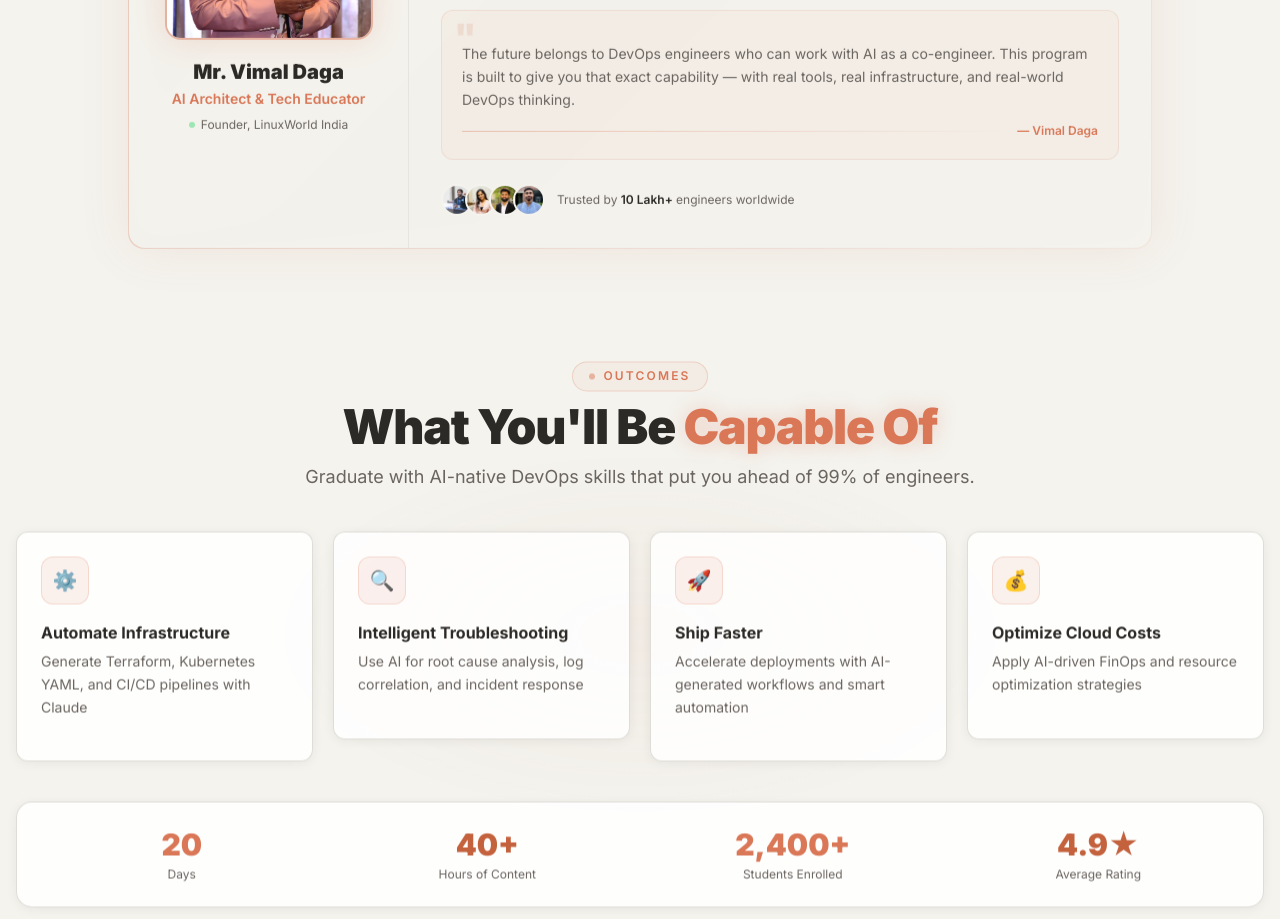
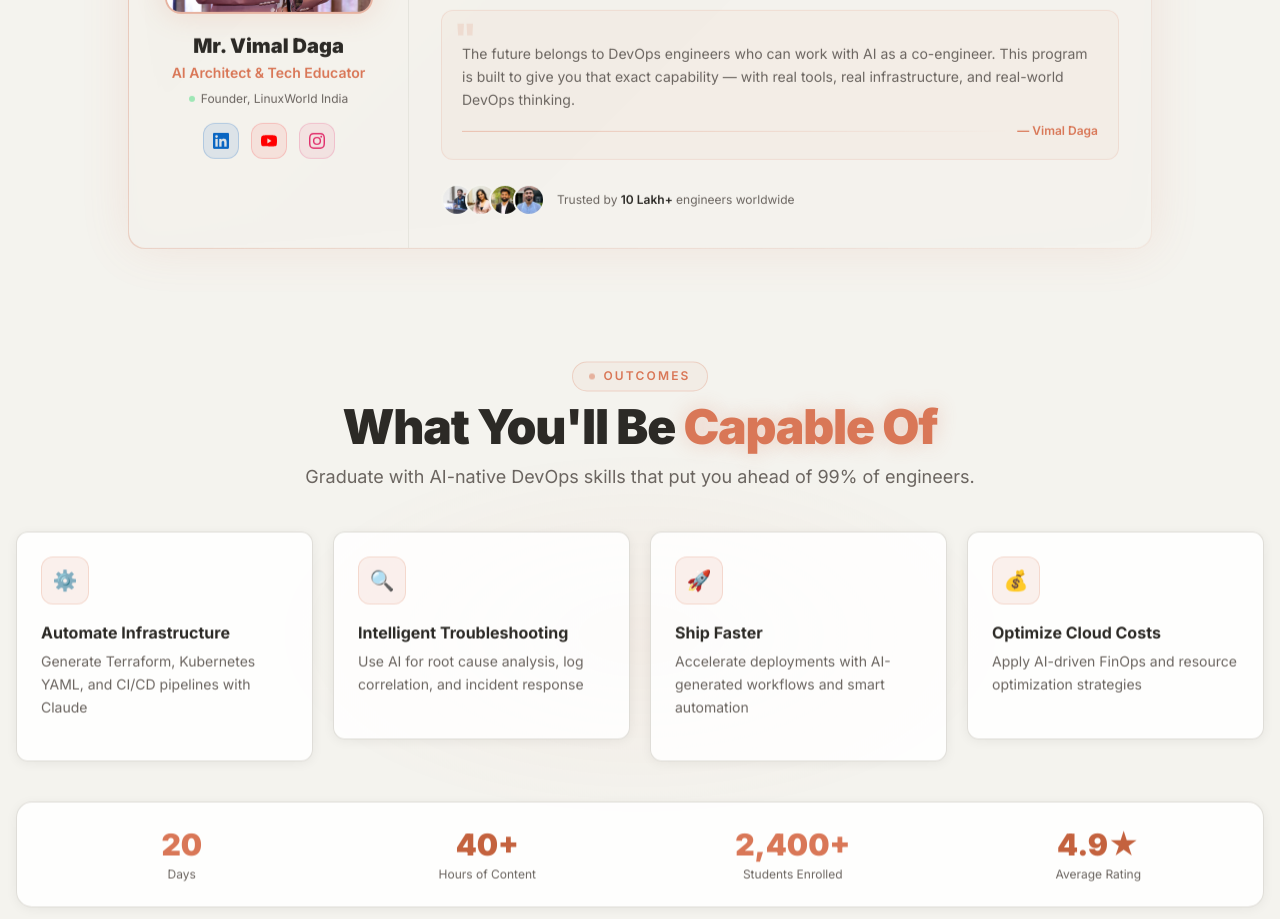
Before and after one commit to LWindia/Ai-agent-Claude, a React (Vite) app: page / in a window 1280 px wide. Shown: the part 7000-7919 px from the top of the page. Built offline with nearby package versions, Linux system fonts and the light colour scheme.

Commit message:
feat: add Vimal Daga social links to mentor section
- LinkedIn: linkedin.com/in/vimaldaga/
- YouTube: youtube.com/@IIECconnect
- Instagram: instagram.com/vimaldaga.india/
Icons placed below photo with hover scale effect

```diff
--- a/src/components/sections/MentorSection.tsx
+++ b/src/components/sections/MentorSection.tsx
@@ -79,6 +79,63 @@ export default function MentorSection() {
                     <div className="flex items-center justify-center gap-1.5 mt-2">
                       <span className="w-1.5 h-1.5 rounded-full bg-green-400 animate-pulse" />
                       <span className="text-text-secondary text-xs">Founder, LinuxWorld India</span>
+                    </div>
+
+                    {/* Social links */}
+                    <div className="flex items-center justify-center gap-3 mt-4">
+                      {/* LinkedIn */}
+                      <a
+                        href="https://www.linkedin.com/in/vimaldaga/"
+                        target="_blank"
+                        rel="noopener noreferrer"
+                        aria-label="Vimal Daga on LinkedIn (opens in new tab)"
+                        className="group"
+                      >
+                        <div
+                          className="w-9 h-9 rounded-xl flex items-center justify-center transition-all duration-200 group-hover:scale-110"
+                          style={{ background: 'rgba(10,102,194,0.1)', border: '1px solid rgba(10,102,194,0.2)' }}
+                        >
+                          <svg className="w-4 h-4" fill="#0A66C2" viewBox="0 0 24 24" aria-hidden="true">
+                            <path d="M20.447 20.452h-3.554v-5.569c0-1.328-.027-3.037-1.852-3.037-1.853 0-2.136 1.445-2.136 2.939v5.667H9.351V9h3.414v1.561h.046c.477-.9 1.637-1.85 3.37-1.85 3.601 0 4.267 2.37 4.267 5.455v6.286zM5.337 7.433a2.062 2.062 0 01-2.063-2.065 2.064 2.064 0 112.063 2.065zm1.782 13.019H3.555V9h3.564v11.452zM22.225 0H1.771C.792 0 0 .774 0 1.729v20.542C0 23.227.792 24 1.771 24h20.451C23.2 24 24 23.227 24 22.271V1.729C24 .774 23.2 0 22.222 0h.003z"/>
+                          </svg>
+                        </div>
+                      </a>
+
+                      {/* YouTube */}
+                      <a
+                        href="https://www.youtube.com/@IIECconnect"
+                        target="_blank"
+                        rel="noopener noreferrer"
+                        aria-label="Vimal Daga on YouTube (opens in new tab)"
+                        className="group"
+                      >
+                        <div
+                          className="w-9 h-9 rounded-xl flex items-center justify-center transition-all duration-200 group-hover:scale-110"
+                          style={{ background: 'rgba(255,0,0,0.07)', border: '1px solid rgba(255,0,0,0.15)' }}
+                        >
+                          <svg className="w-4 h-4" fill="#FF0000" viewBox="0 0 24 24" aria-hidden="true">
+                            <path d="M23.498 6.186a3.016 3.016 0 00-2.122-2.136C19.505 3.545 12 3.545 12 3.545s-7.505 0-9.377.505A3.017 3.017 0 00.502 6.186C0 8.07 0 12 0 12s0 3.93.502 5.814a3.016 3.016 0 002.122 2.136c1.871.505 9.376.505 9.376.505s7.505 0 9.377-.505a3.015 3.015 0 002.122-2.136C24 15.93 24 12 24 12s0-3.93-.502-5.814zM9.545 15.568V8.432L15.818 12l-6.273 3.568z"/>
+                          </svg>
+                        </div>
+                      </a>
+
+                      {/* Instagram */}
+                      <a
+                        href="https://www.instagram.com/vimaldaga.india/"
+                        target="_blank"
+                        rel="noopener noreferrer"
+                        aria-label="Vimal Daga on Instagram (opens in new tab)"
+                        className="group"
+                      >
+                        <div
+                          className="w-9 h-9 rounded-xl flex items-center justify-center transition-all duration-200 group-hover:scale-110"
+                          style={{ background: 'rgba(225,48,108,0.08)', border: '1px solid rgba(225,48,108,0.18)' }}
+                        >
+                          <svg className="w-4 h-4" fill="#E1306C" viewBox="0 0 24 24" aria-hidden="true">
+                            <path d="M12 2.163c3.204 0 3.584.012 4.85.07 3.252.148 4.771 1.691 4.919 4.919.058 1.265.069 1.645.069 4.849 0 3.205-.012 3.584-.069 4.849-.149 3.225-1.664 4.771-4.919 4.919-1.266.058-1.644.07-4.85.07-3.204 0-3.584-.012-4.849-.07-3.26-.149-4.771-1.699-4.919-4.92-.058-1.265-.07-1.644-.07-4.849 0-3.204.013-3.583.07-4.849.149-3.227 1.664-4.771 4.919-4.919 1.266-.057 1.645-.069 4.849-.069zM12 0C8.741 0 8.333.014 7.053.072 2.695.272.273 2.69.073 7.052.014 8.333 0 8.741 0 12c0 3.259.014 3.668.072 4.948.2 4.358 2.618 6.78 6.98 6.98C8.333 23.986 8.741 24 12 24c3.259 0 3.668-.014 4.948-.072 4.354-.2 6.782-2.618 6.979-6.98.059-1.28.073-1.689.073-4.948 0-3.259-.014-3.667-.072-4.947-.196-4.354-2.617-6.78-6.979-6.98C15.668.014 15.259 0 12 0zm0 5.838a6.162 6.162 0 100 12.324 6.162 6.162 0 000-12.324zM12 16a4 4 0 110-8 4 4 0 010 8zm6.406-11.845a1.44 1.44 0 100 2.881 1.44 1.44 0 000-2.881z"/>
+                          </svg>
+                        </div>
+                      </a>
                     </div>
                   </div>
                 </div>
```
